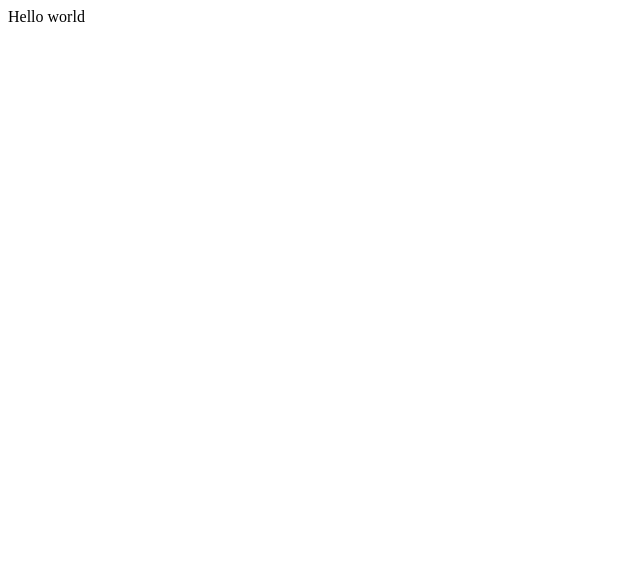
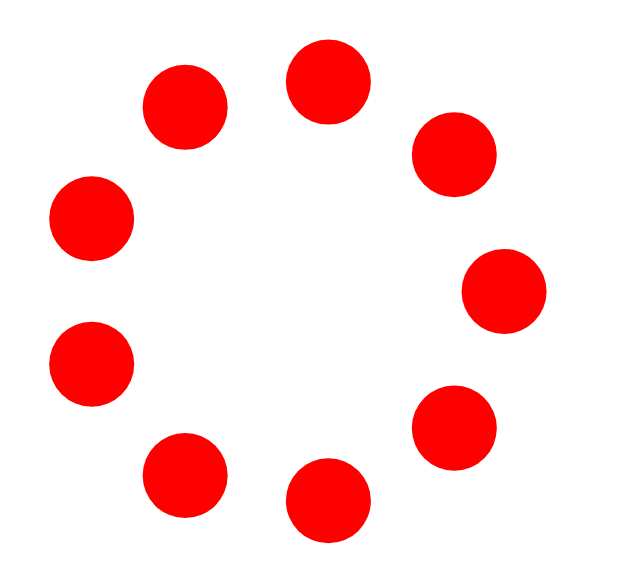
Before and after one commit to blainelewis1/dgp-hci-react-tutorial, a React (Create React App) app: page / in a window 1280 px wide. Shown: the top 582 px of the page, without its empty margins (0-640 px from the left). Built offline with nearby package versions, Linux system fonts and the light colour scheme.

Commit message:
Step 1: make the circles.

```diff
--- a/src/App.tsx
+++ b/src/App.tsx
@@ -1,7 +1,8 @@
 // This is basically the entry point of your entire application.
+import FittsTask from "./FittsTask";
 
 function App() {
-  return <div>Hello world</div>;
+  return <FittsTask />;
 }
 
 export default App;
--- /dev/null
+++ b/src/FittsTask.tsx
@@ -0,0 +1,30 @@
+import React from "react";
+
+const FittsTask: React.FC = () => {
+  const numBubbles: number = 9;
+  const width = 15;
+  const distance = 75;
+
+  return (
+    // To make things easy we place 0,0 in the center of the svg.
+    <svg viewBox="-50 -50 100 100" style={{ width: "15cm", height: "15cm" }}>
+      {/* Javascript does not have for i in range, so instead we create an array of size numBubbles, fill it with 0s, then loop over that.  */}
+      {new Array(numBubbles).fill(0).map((_, i) => {
+        // Divide the circle into numBubble equal angles.
+        let theta = ((Math.PI * 2) / numBubbles) * i;
+
+        return (
+          <circle
+            r={width / 2}
+            // Use the slice for this circle to determine where the circle goes.
+            cx={(Math.cos(theta) * distance) / 2}
+            cy={(Math.sin(theta) * distance) / 2}
+            fill={"red"}
+          />
+        );
+      })}
+    </svg>
+  );
+};
+
+export default FittsTask;
```
